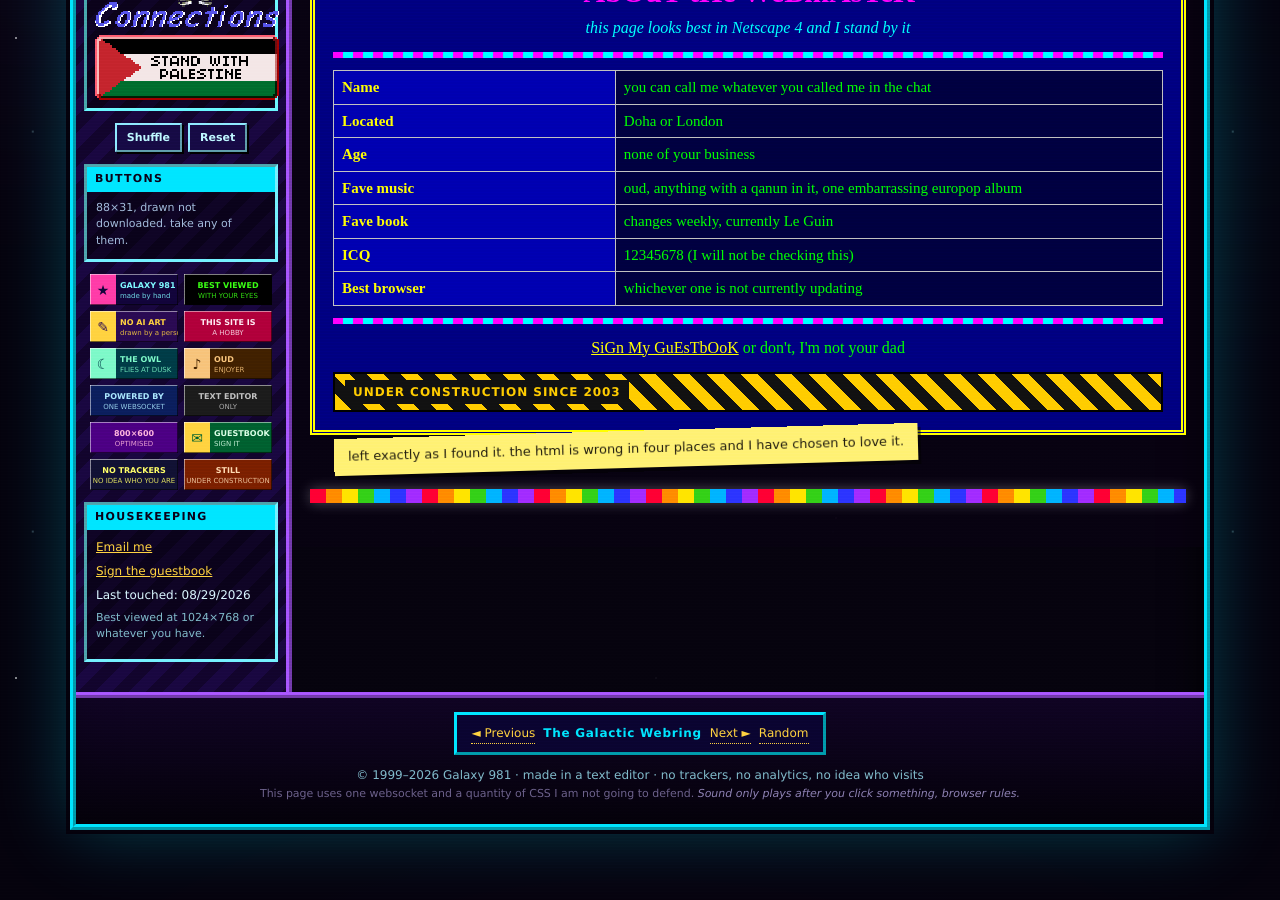
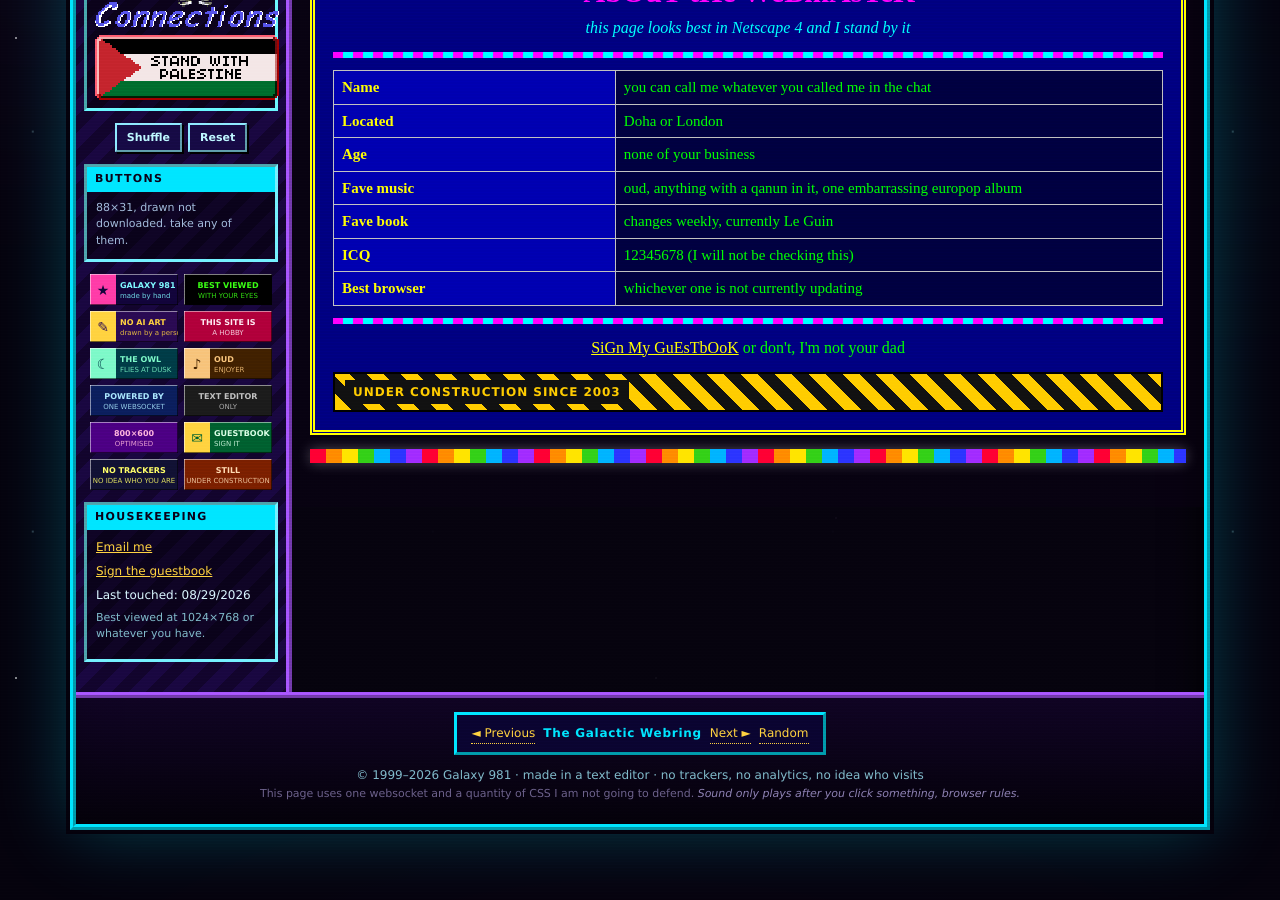
Before and after one commit to Catofminerva/Catofminerva.github.io, a Jekyll site: the page chat.html, which Jekyll copies as it is, in a window 1280 px wide and 900 px high, scrolled down 1889 px. Built offline with Jekyll 4.4.1, drawn with Linux system fonts in a browser that asks for light colours; some of the changed text lies outside the part shown.

Commit message:
Update chat.html

```diff
--- a/chat.html
+++ b/chat.html
@@ -1117,7 +1117,6 @@ html.embed, html.embed body{ background:transparent; }
           <div class="construction"><span>UNDER CONSTRUCTION SINCE 2003</span></div>
         </div>
       </section>
-      <p class="tape-note">left exactly as I found it. the html is wrong in four places and I have chosen to love it.</p>
 
 
       <div class="rail-strip" aria-hidden="true"><div class="bar"></div></div>
```
